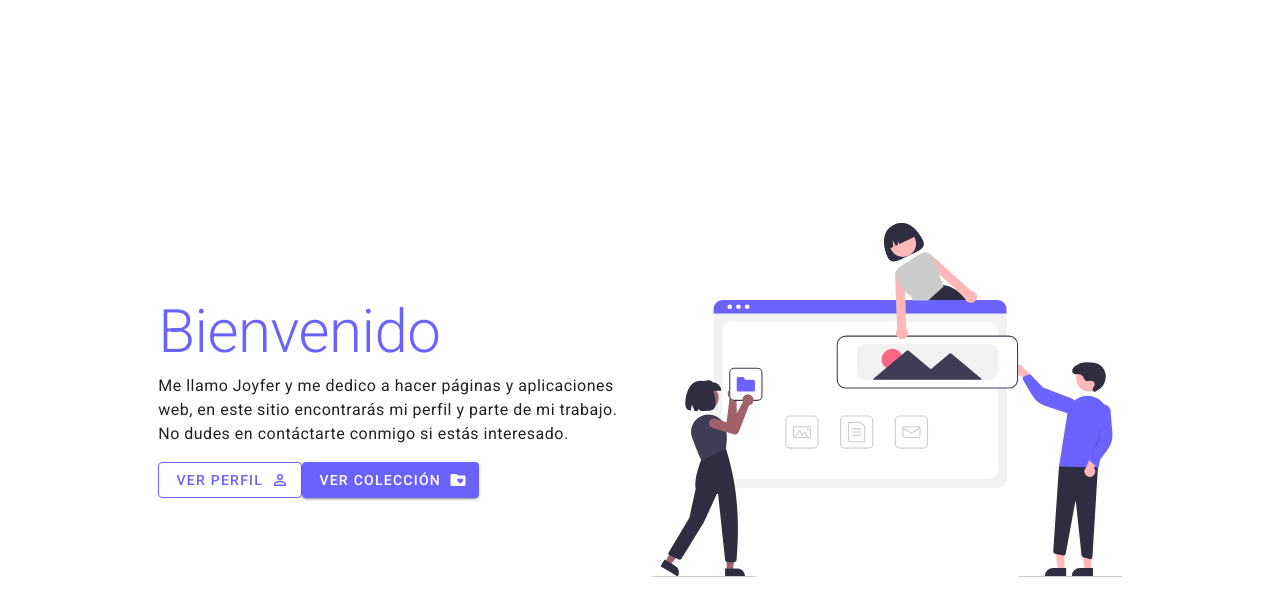
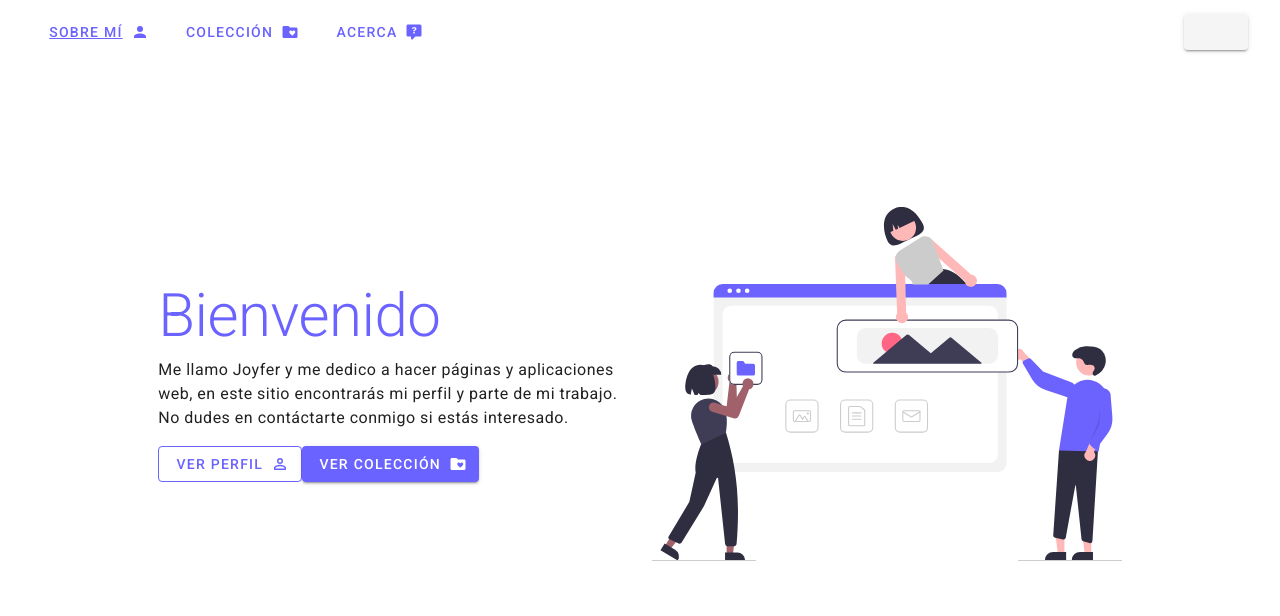
Before and after one commit to Joyfer/myweb, a Nuxt app: page / in a window 1280 px wide. Shown: the top 616 px of the page. Built offline with nearby package versions, Linux system fonts and the light colour scheme.

Commit message:
Added navbar

```diff
--- /dev/null
+++ b/components/navbar/Navbar.vue
@@ -0,0 +1,61 @@
+<template>
+  <v-app-bar elevation="0" color="transparent">
+    <!-- <v-app-bar-nav-icon></v-app-bar-nav-icon> -->
+    <PrimaryButton
+      v-for="({ sectionName, icon }, index) in sections"
+      :key="index"
+      :text="sectionName"
+      :textButton="true"
+      :icon="icon"
+      :class="`${indexMargin(index)} ${currentSection(sectionName)}`"
+    >
+    </PrimaryButton>
+
+    <v-spacer></v-spacer>
+
+    <v-btn> </v-btn>
+  </v-app-bar>
+</template>
+
+<script>
+import PrimaryButton from "../resources/buttons/PrimaryButton";
+
+import { mdiAccount, mdiFolderHeart, mdiCommentQuestion } from "@mdi/js";
+export default {
+  name: "Navbar",
+  components: {
+    PrimaryButton,
+  },
+  data() {
+    return {
+      sections: [
+        { icon: mdiAccount, sectionName: "Sobre mí" },
+        { icon: mdiFolderHeart, sectionName: "Colección" },
+        { icon: mdiCommentQuestion, sectionName: "Acerca" },
+      ],
+    };
+  },
+  methods: {
+    indexMargin(index) {
+      if (index === 0) {
+        return "mr-1";
+      } else {
+        return "mx-1";
+      }
+    },
+    currentSection(sectionName) {
+      if (this.$route.fullPath === "/" && sectionName === "Sobre mí") {
+        return "section__current-section";
+      } else {
+          return ''
+      }
+    },
+  },
+};
+</script>
+
+<style scoped>
+.section__current-section {
+  text-decoration: underline;
+}
+</style>
--- a/components/resources/buttons/PrimaryButton.vue
+++ b/components/resources/buttons/PrimaryButton.vue
@@ -1,5 +1,5 @@
 <template>
-  <v-btn color="primary" :outlined="outlined" class="">
+  <v-btn color="primary" :outlined="outlined" :text="textButton" class="">
     {{ text }}
     <v-icon v-if="icon" right> {{ icon }} </v-icon>
   </v-btn>
@@ -22,6 +22,11 @@ export default {
       required: false,
       default: false,
     },
+    textButton: {
+      type: Boolean,
+      required: false,
+      default: false,
+    },
   },
 };
 </script>
--- a/layouts/default.vue
+++ b/layouts/default.vue
@@ -1,6 +1,11 @@
 <template>
   <v-app light>
     <v-main>
+      <div>
+        <v-app-bar elevation="0" color="transparent">
+          <Navbar />
+        </v-app-bar>
+      </div>
       <v-container>
         <nuxt />
       </v-container>
@@ -9,8 +14,12 @@
 </template>
 
 <script>
+import Navbar from "../components/navbar/Navbar";
 export default {
   name: "layout",
+  components: {
+    Navbar,
+  },
 };
 </script>
 
--- a/pages/index.vue
+++ b/pages/index.vue
@@ -35,6 +35,6 @@ export default {
 
 <style scoped>
 .full-height {
-  height: 100vh;
+  height: 80vh;
 }
 </style>
```
